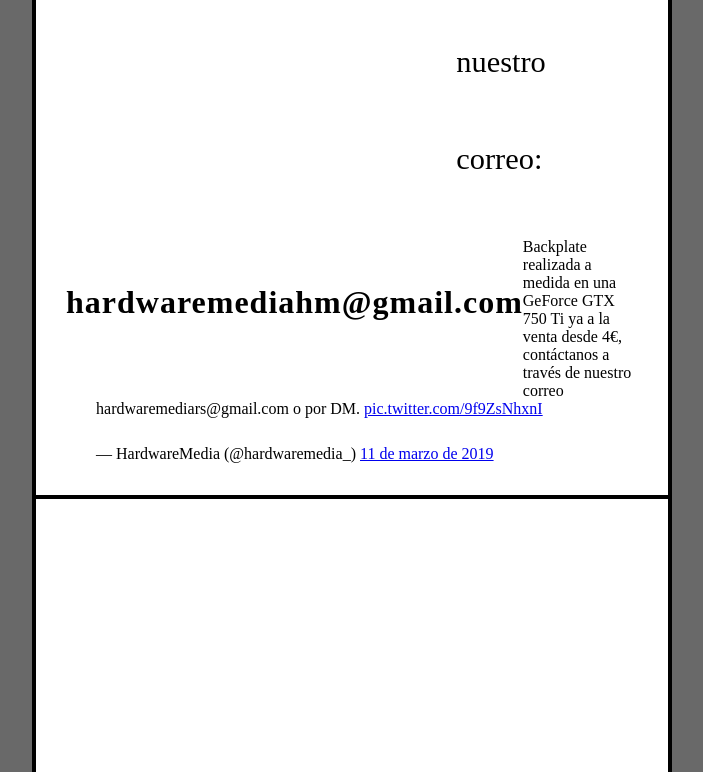
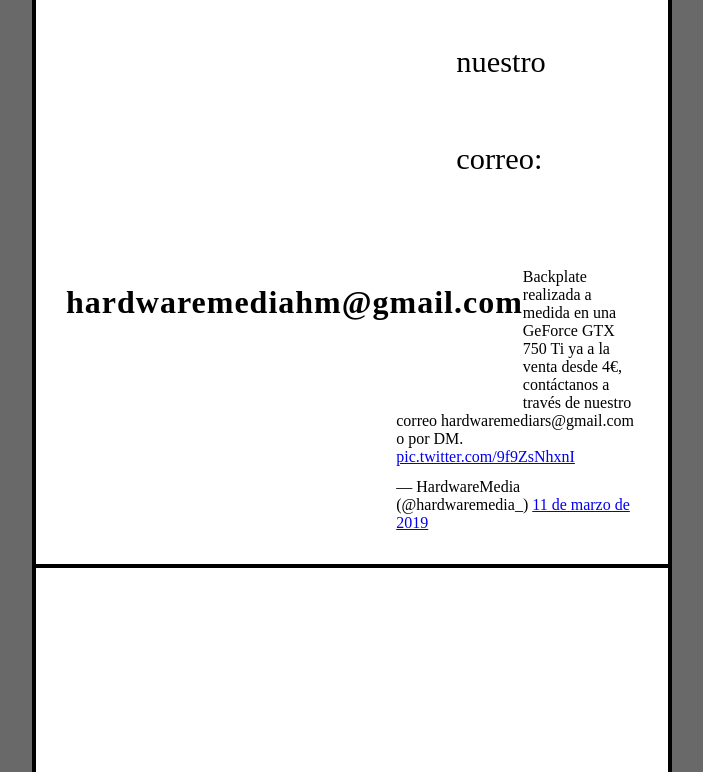
Before and after one commit to HardwareMedia/HardwareMedia.github.io, a PHP site: page /pc.html in a window 1280 px wide. Shown: the part 1137-1909 px from the top of the page, without its empty margins (288-991 px from the left). Run offline with PHP 8.4, Linux system fonts and the light colour scheme; some libraries are stand-ins or nearby versions; some web fonts are replaced.

Commit message:
12/03/19 1:31

```diff
--- a/index.css
+++ b/index.css
@@ -2,7 +2,6 @@
     font-family:Kiona-Regular;
     padding: 0;
     margin: 0;
-    font-size: 30px;
 }
 
 p{
--- a/pc.css
+++ b/pc.css
@@ -192,8 +192,9 @@
     float: left;
 }
 
-.twitter-tweet{
-    margin-left: 10%;
+.twitter1{
+   margin-left: 60%;
+   margin-top: 10%;
 }
 
 hr{
--- a/pc.html
+++ b/pc.html
@@ -44,9 +44,9 @@
         <div class="BackplateVerde">
             <p><h3><strong>Backplate Verde</strong></h3></p>
                 <p><img src="https://pbs.twimg.com/media/D1afL6tWoAAdCdV.jpg" alt="backplate"></p>
-                <p class="textoLateral">Backplate realizada a medida en una GeForce GTX 750 Ti ya a la venta desde 4€, contáctanos a través de nuestro correo: <p class="correo">hardwaremediahm@gmail.com</p></p>
-                <blockquote class="twitter-tweet" data-cards="hidden" data-lang="es"><p lang="es" dir="ltr">Backplate realizada a medida en una GeForce GTX 750 Ti ya a la venta desde 4€, contáctanos a través de nuestro correo hardwaremediars@gmail.com o por DM. <a href="https://t.co/9f9ZsNhxnI">pic.twitter.com/9f9ZsNhxnI</a></p>&mdash; HardwareMedia (@hardwaremedia_) <a href="https://twitter.com/hardwaremedia_/status/1105249840844455936?ref_src=twsrc%5Etfw">11 de marzo de 2019</a></blockquote>
-                <script async src="https://platform.twitter.com/widgets.js" charset="utf-8"></script>
+                <p class="textoLateral">Backplate realizada a medida en una GeForce GTX 750 Ti ya a la venta desde 4€, contáctanos a través de nuestro correo: </p><p class="correo">hardwaremediahm@gmail.com</p>
+                <div class="twitter1"><blockquote class="twitter-tweet" data-cards="hidden" data-lang="es"><p lang="es" dir="ltr">Backplate realizada a medida en una GeForce GTX 750 Ti ya a la venta desde 4€, contáctanos a través de nuestro correo hardwaremediars@gmail.com o por DM. <a href="https://t.co/9f9ZsNhxnI">pic.twitter.com/9f9ZsNhxnI</a></p>&mdash; HardwareMedia (@hardwaremedia_) <a href="https://twitter.com/hardwaremedia_/status/1105249840844455936?ref_src=twsrc%5Etfw">11 de marzo de 2019</a></blockquote>
+                <script async src="https://platform.twitter.com/widgets.js" charset="utf-8"></script></div>
 
         </div>
         <hr>
```
